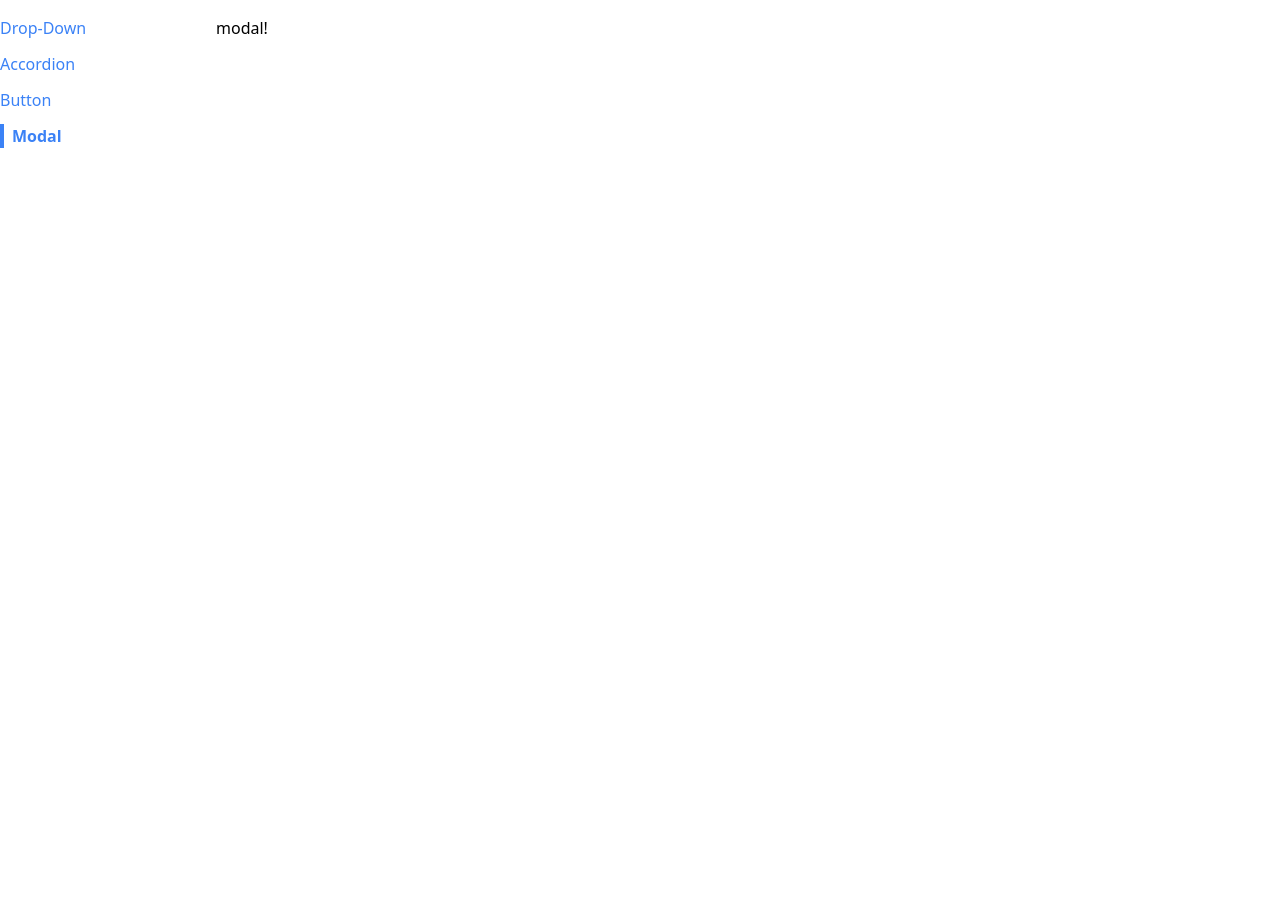
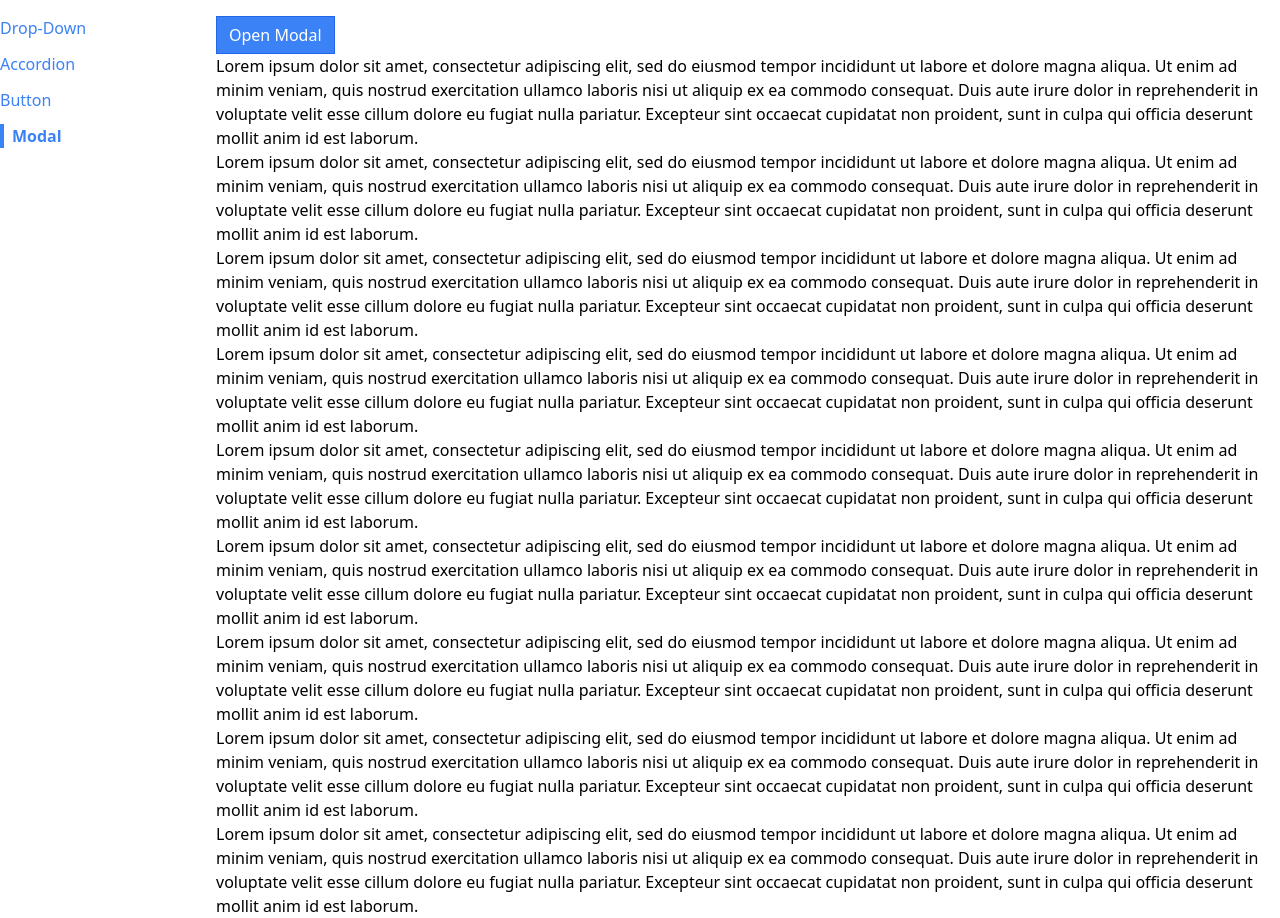
Before and after one commit to lxkrmr/react-comps-2023, a React (Create React App) app: page /modal in a window 1280 px wide. Before the commit the page ends 800 px from the top, so only its background shows below. Built offline with nearby package versions, Linux system fonts and the light colour scheme.

Commit message:
✨ finish Modal

```diff
--- a/public/index.html
+++ b/public/index.html
@@ -39,5 +39,6 @@
       To begin the development, run `npm start` or `yarn start`.
       To create a production bundle, use `npm run build` or `yarn build`.
     -->
+    <div class="modal-container"></div>
   </body>
 </html>
--- a/src/App.js
+++ b/src/App.js
@@ -1,13 +1,11 @@
 import Sidebar from './components/Sidebar';
 import Route from './components/Route';
-import useNavigation from './hooks/use-navidation';
 import AccordionPage from './pages/AccordionPage';
 import DropDownPage from './pages/DropDownPage';
 import ButtonPage from './pages/ButtonPage';
 import ModalPage from './pages/ModalPage';
 
 function App() {
-  const { currentPath } = useNavigation();
   return (
     <div className="container mx-auto grid grid-cols-6 gap-4 mt-4">
       <Sidebar />
--- a/src/components/Link.js
+++ b/src/components/Link.js
@@ -13,8 +13,6 @@
     navigate(to);
   };
 
-  const isActiveLink = to === currentPath;
-
   const classes = classNames(
     className,
     'text-blue-500',
--- a/src/components/Modal.js
+++ b/src/components/Modal.js
@@ -1,5 +1,30 @@
-function Modal() {
-  return <div>modal!</div>;
+import ReactDOM from 'react-dom';
+import { useEffect } from 'react';
+
+function Modal({ onClose, children, actionBar }) {
+  useEffect(() => {
+    document.body.classList.add('overflow-hidden');
+
+    return () => {
+      document.body.classList.remove('overflow-hidden');
+    };
+  }, []);
+
+  return ReactDOM.createPortal(
+    <div>
+      <div
+        onClick={onClose}
+        className="fixed inset-0 bg-gray-300 opacity-80"
+      ></div>
+      <div className="fixed inset-40 p-10 bg-white">
+        <div className="flex flex-col justify-between h-full">
+          {children}
+          <div className="flex justify-end">{actionBar}</div>
+        </div>
+      </div>
+    </div>,
+    document.querySelector('.modal-container')
+  );
 }
 
 export default Modal;
--- a/src/pages/ModalPage.js
+++ b/src/pages/ModalPage.js
@@ -1,9 +1,118 @@
+import { useState } from 'react';
 import Modal from '../components/Modal';
+import Button from '../components/Button';
 
 function ModalPage() {
+  const [showModal, setShowModal] = useState(false);
+
+  const handleClick = () => {
+    setShowModal(true);
+  };
+
+  const handleClose = () => {
+    setShowModal(false);
+  };
+
+  const actionBar = (
+    <div>
+      <Button onClick={handleClose} primary>
+        I Accept
+      </Button>
+    </div>
+  );
+  const modal = (
+    <Modal onClose={handleClose} actionBar={actionBar}>
+      <p>Her is an important agreement for you to accept-</p>
+    </Modal>
+  );
+
   return (
     <div>
-      <Modal />
+      <Button onClick={handleClick} primary>
+        Open Modal
+      </Button>
+      {showModal && modal}
+      <p>
+        Lorem ipsum dolor sit amet, consectetur adipiscing elit, sed do eiusmod
+        tempor incididunt ut labore et dolore magna aliqua. Ut enim ad minim
+        veniam, quis nostrud exercitation ullamco laboris nisi ut aliquip ex ea
+        commodo consequat. Duis aute irure dolor in reprehenderit in voluptate
+        velit esse cillum dolore eu fugiat nulla pariatur. Excepteur sint
+        occaecat cupidatat non proident, sunt in culpa qui officia deserunt
+        mollit anim id est laborum.
+      </p>
+      <p>
+        Lorem ipsum dolor sit amet, consectetur adipiscing elit, sed do eiusmod
+        tempor incididunt ut labore et dolore magna aliqua. Ut enim ad minim
+        veniam, quis nostrud exercitation ullamco laboris nisi ut aliquip ex ea
+        commodo consequat. Duis aute irure dolor in reprehenderit in voluptate
+        velit esse cillum dolore eu fugiat nulla pariatur. Excepteur sint
+        occaecat cupidatat non proident, sunt in culpa qui officia deserunt
+        mollit anim id est laborum.
+      </p>
+      <p>
+        Lorem ipsum dolor sit amet, consectetur adipiscing elit, sed do eiusmod
+        tempor incididunt ut labore et dolore magna aliqua. Ut enim ad minim
+        veniam, quis nostrud exercitation ullamco laboris nisi ut aliquip ex ea
+        commodo consequat. Duis aute irure dolor in reprehenderit in voluptate
+        velit esse cillum dolore eu fugiat nulla pariatur. Excepteur sint
+        occaecat cupidatat non proident, sunt in culpa qui officia deserunt
+        mollit anim id est laborum.
+      </p>
+      <p>
+        Lorem ipsum dolor sit amet, consectetur adipiscing elit, sed do eiusmod
+        tempor incididunt ut labore et dolore magna aliqua. Ut enim ad minim
+        veniam, quis nostrud exercitation ullamco laboris nisi ut aliquip ex ea
+        commodo consequat. Duis aute irure dolor in reprehenderit in voluptate
+        velit esse cillum dolore eu fugiat nulla pariatur. Excepteur sint
+        occaecat cupidatat non proident, sunt in culpa qui officia deserunt
+        mollit anim id est laborum.
+      </p>
+      <p>
+        Lorem ipsum dolor sit amet, consectetur adipiscing elit, sed do eiusmod
+        tempor incididunt ut labore et dolore magna aliqua. Ut enim ad minim
+        veniam, quis nostrud exercitation ullamco laboris nisi ut aliquip ex ea
+        commodo consequat. Duis aute irure dolor in reprehenderit in voluptate
+        velit esse cillum dolore eu fugiat nulla pariatur. Excepteur sint
+        occaecat cupidatat non proident, sunt in culpa qui officia deserunt
+        mollit anim id est laborum.
+      </p>
+      <p>
+        Lorem ipsum dolor sit amet, consectetur adipiscing elit, sed do eiusmod
+        tempor incididunt ut labore et dolore magna aliqua. Ut enim ad minim
+        veniam, quis nostrud exercitation ullamco laboris nisi ut aliquip ex ea
+        commodo consequat. Duis aute irure dolor in reprehenderit in voluptate
+        velit esse cillum dolore eu fugiat nulla pariatur. Excepteur sint
+        occaecat cupidatat non proident, sunt in culpa qui officia deserunt
+        mollit anim id est laborum.
+      </p>
+      <p>
+        Lorem ipsum dolor sit amet, consectetur adipiscing elit, sed do eiusmod
+        tempor incididunt ut labore et dolore magna aliqua. Ut enim ad minim
+        veniam, quis nostrud exercitation ullamco laboris nisi ut aliquip ex ea
+        commodo consequat. Duis aute irure dolor in reprehenderit in voluptate
+        velit esse cillum dolore eu fugiat nulla pariatur. Excepteur sint
+        occaecat cupidatat non proident, sunt in culpa qui officia deserunt
+        mollit anim id est laborum.
+      </p>
+      <p>
+        Lorem ipsum dolor sit amet, consectetur adipiscing elit, sed do eiusmod
+        tempor incididunt ut labore et dolore magna aliqua. Ut enim ad minim
+        veniam, quis nostrud exercitation ullamco laboris nisi ut aliquip ex ea
+        commodo consequat. Duis aute irure dolor in reprehenderit in voluptate
+        velit esse cillum dolore eu fugiat nulla pariatur. Excepteur sint
+        occaecat cupidatat non proident, sunt in culpa qui officia deserunt
+        mollit anim id est laborum.
+      </p>
+      <p>
+        Lorem ipsum dolor sit amet, consectetur adipiscing elit, sed do eiusmod
+        tempor incididunt ut labore et dolore magna aliqua. Ut enim ad minim
+        veniam, quis nostrud exercitation ullamco laboris nisi ut aliquip ex ea
+        commodo consequat. Duis aute irure dolor in reprehenderit in voluptate
+        velit esse cillum dolore eu fugiat nulla pariatur. Excepteur sint
+        occaecat cupidatat non proident, sunt in culpa qui officia deserunt
+        mollit anim id est laborum.
+      </p>
     </div>
   );
 }
```
